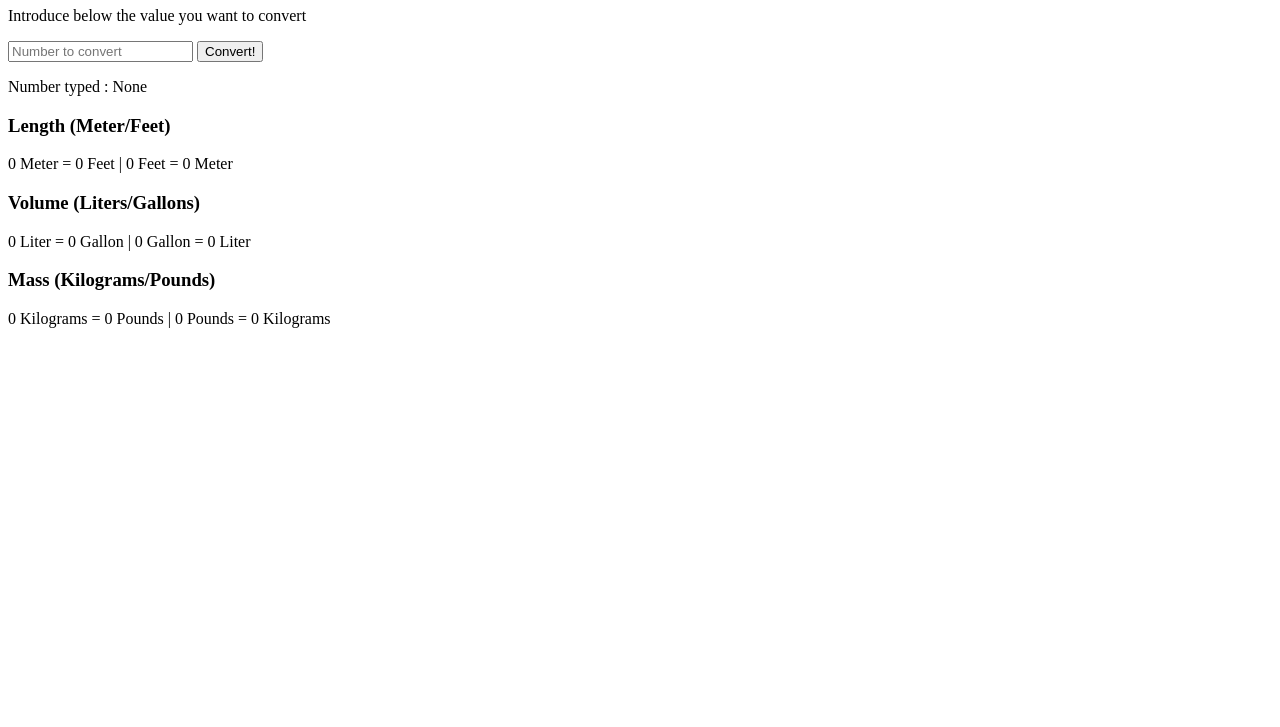
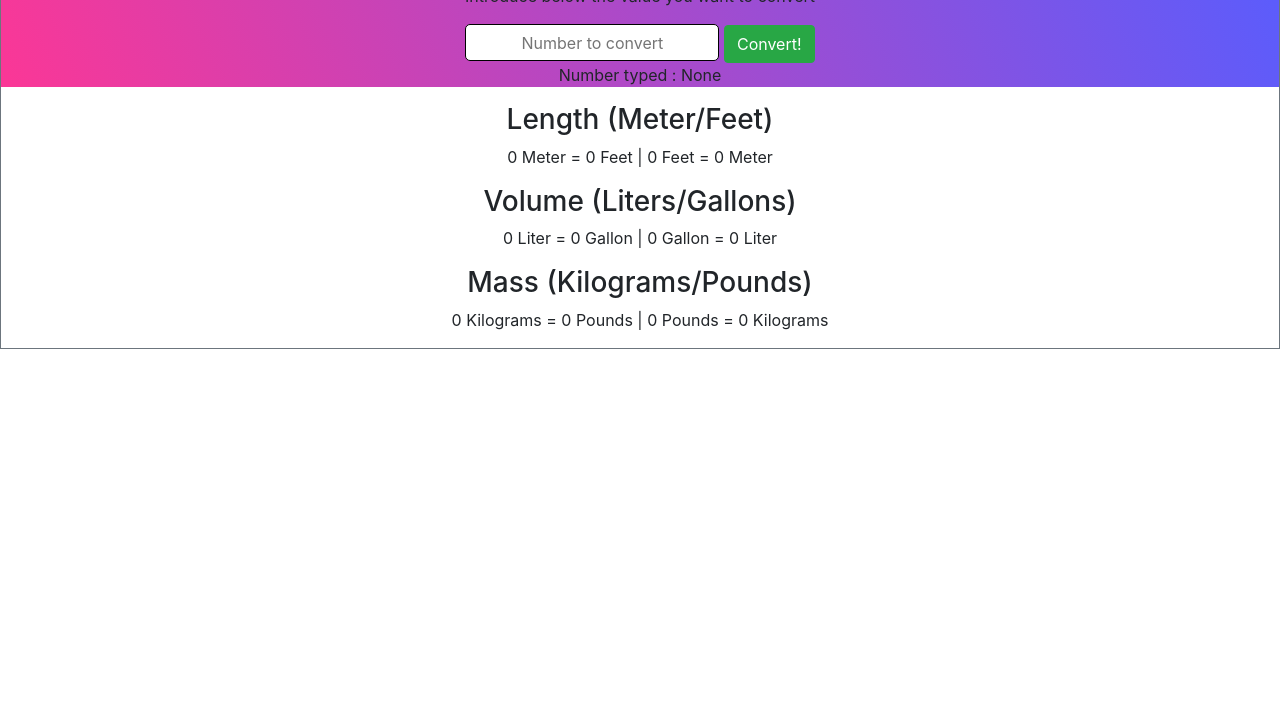
Before and after one commit to marianoeq/unit-convertor, a plain HTML site: page index.html in a window 1280 px wide. Shown: the part 73-800 px from the top of the page. Drawn offline with nearby package versions, Linux system fonts and the light colour scheme.

Commit message:
styles applied

```diff
--- a/index.html
+++ b/index.html
@@ -4,19 +4,35 @@
     <meta charset="UTF-8" />
     <meta http-equiv="X-UA-Compatible" content="IE=edge" />
     <meta name="viewport" content="width=device-width, initial-scale=1.0" />
+    <link
+      rel="stylesheet"
+      href="https://cdn.jsdelivr.net/npm/bootstrap@4.0.0/dist/css/bootstrap.min.css"
+      integrity="sha384-Gn5384xqQ1aoWXA+058RXPxPg6fy4IWvTNh0E263XmFcJlSAwiGgFAW/dAiS6JXm"
+      crossorigin="anonymous"
+    />
+    <link rel="stylesheet" href="./style.css" />
     <title>Unit convertor</title>
   </head>
   <body>
-    <div class="container">
+    <div class="container border border-secondary">
       <div class="sub-container">
         <h1>Unit Convertor</h1>
         <p>Introduce below the value you want to convert</p>
-        <input
-          type="text"
-          id="value-to-convert"
-          placeholder="Number to convert"
-        />
-        <button type="submit" onclick="valueToConvert()">Convert!</button>
+
+        <form id="form">
+          <input
+            type="text"
+            id="value-to-convert"
+            placeholder="Number to convert"
+          />
+          <button
+            class="btn btn-success"
+            type="submit"
+            onclick="valueToConvert()"
+          >
+            Convert!
+          </button>
+        </form>
         <p id="number-to-convert">Number typed : None</p>
       </div>
       <div class="render-container">
--- a/index.js
+++ b/index.js
@@ -1,12 +1,15 @@
-let numberToConvert = document.getElementById("number-to-convert");
+let p = document.getElementById("number-to-convert");
 
 let lengthEl = document.getElementById("length-el");
 let volumeEl = document.getElementById("volume-el");
 let massEl = document.getElementById("mass-el");
-
+let input = document.getElementById("value-to-convert");
+let form = document.getElementById("form");
 function valueToConvert() {
-  let number = document.getElementById("value-to-convert").value;
-  console.log(numberToConvert.textContent =`Number typed: ${number}`);
+  event.preventDefault();
+  let number = input.value;
+  if (!isNaN(number)) {
+    p.textContent = `Number typed: ${number}`;
 
     function lengthConversion() {
       let meterToFeet = (number * 3.28).toFixed(3);
@@ -27,5 +30,12 @@ function valueToConvert() {
     }
     massConversion();
 
+    function clearForm() {
+     form.reset();
 
     }
+    clearForm();
+  } else {
+    alert("Please, introduce a number");
+  }
+}
--- a/style.css
+++ b/style.css
@@ -0,0 +1,25 @@
+html,body{
+    margin: 0;
+    padding: 0;
+}
+
+input{
+    border: 1px solid;
+    height: 37px;
+    border-radius: 5px;
+}
+
+input::placeholder{
+    text-align: center;
+}
+
+.container{
+    margin: 0;
+    padding: 0;
+    max-width: 100%;
+    max-height: 100%;
+    text-align: center;
+}
+.sub-container{
+    background: linear-gradient(246.26deg, #585DFE 0%, #FB3796 100%);
+}
```
Lines whose indentation alone changed are shown as unchanged.
